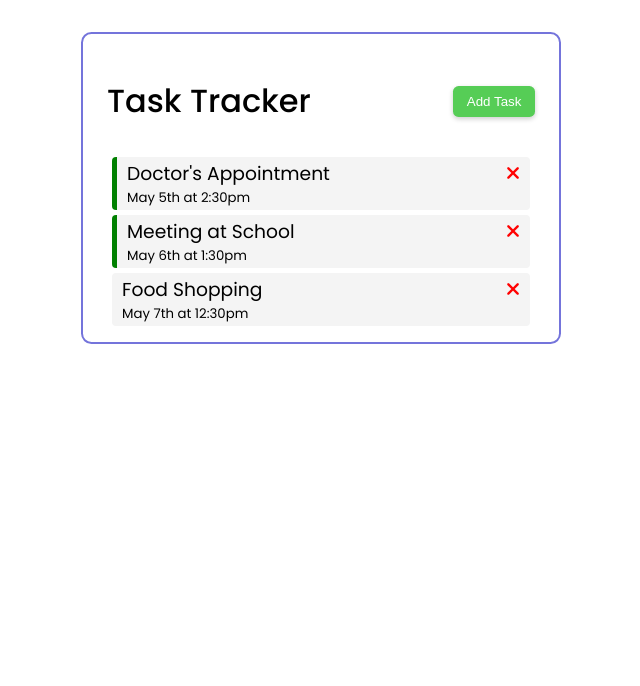
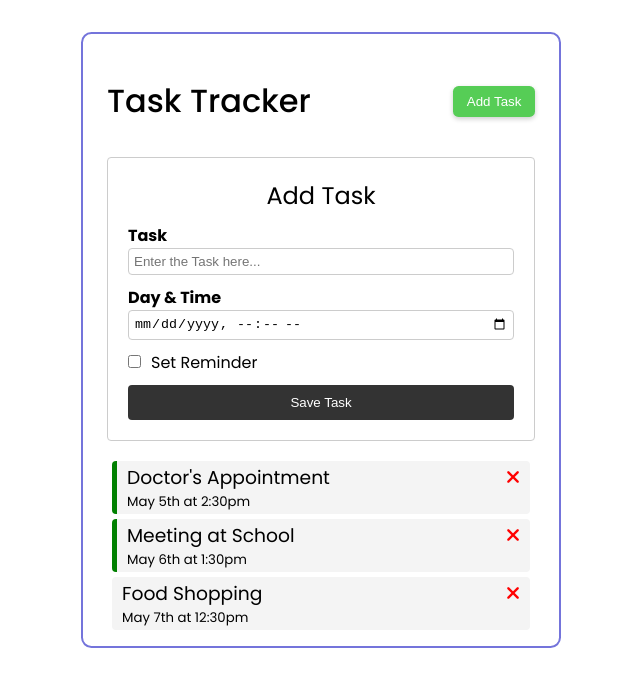
Before and after one commit to tsegaye27/task-tracker, a Vue app: page / in a window 1280 px wide. Shown: the top 686 px of the page, without its empty margins (319-959 px from the left). Built offline with nearby package versions, Linux system fonts and the light colour scheme.

Commit message:
chore: Add AddTask component for task creation

```diff
--- a/src/App.vue
+++ b/src/App.vue
@@ -1,16 +1,6 @@
-<template>
-  <div class="container">
-    <Header title="Task Tracker" />
-    <Tasks
-      :tasks="tasks"
-      :onDelete="onDelete"
-      :toggleReminder="toggleReminder"
-    />
-  </div>
-</template>
-
 <script setup lang="ts">
 import { ref } from "vue";
+import AddTask from "./components/AddTask.vue";
 import Header from "./components/Header.vue";
 import Tasks from "./components/Tasks.vue";
 import type { TaskProps } from "./types/TaskProps";
@@ -47,6 +37,17 @@ const toggleReminder = (id: number) => {
   );
 };
 </script>
+<template>
+  <div class="container">
+    <Header title="Task Tracker" />
+    <AddTask />
+    <Tasks
+      :tasks="tasks"
+      :onDelete="onDelete"
+      :toggleReminder="toggleReminder"
+    />
+  </div>
+</template>
 
 <style scoped>
 .container {
--- /dev/null
+++ b/src/components/AddTask.vue
@@ -0,0 +1,107 @@
+<script setup>
+import { ref, defineEmits } from "vue";
+import { useToast } from "vue-toastification";
+import { format } from "date-fns";
+
+const toast = useToast();
+
+const text = ref("");
+const day = ref(null);
+const reminder = ref(false);
+
+const onSubmit = () => {
+  if (!text.value || !day.value) {
+    toast.error("Please fill in all fields");
+  } else {
+    const formattedDay = format(day.value, "MMMM do', at' h:mma"); // Format datetime
+
+    const newTask = {
+      id: Math.floor(Math.random() * 10000) + 1,
+      text: text.value,
+      day: formattedDay,
+      reminder: reminder.value,
+    };
+    console.log(newTask);
+
+    text.value = "";
+    day.value = null;
+    reminder.value = false;
+  }
+};
+</script>
+
+<template>
+  <form @submit.prevent="onSubmit" class="add-form">
+    <h2>Add Task</h2>
+    <div class="form-control">
+      <label>Task</label>
+      <input
+        type="text"
+        name="text"
+        v-model="text"
+        placeholder="Enter the Task here..."
+      />
+    </div>
+    <div class="form-control">
+      <label>Day & Time</label>
+      <input
+        type="datetime-local"
+        v-model="day"
+        name="day"
+        placeholder="Add Day & Time"
+      />
+    </div>
+    <div class="form-control-check">
+      <input type="checkbox" name="reminder" v-model="reminder" />
+      <label>Set Reminder</label>
+    </div>
+    <input type="submit" value="Save Task" class="btn btn-block" />
+  </form>
+</template>
+
+<style scoped>
+.add-form {
+  margin: 20px 0;
+  padding: 20px;
+  border: 1px solid #ccc;
+  border-radius: 4px;
+}
+
+h2 {
+  text-align: center;
+}
+
+.form-control {
+  margin: 10px 0;
+}
+
+.form-control label {
+  display: block;
+  font-weight: bold;
+}
+
+.form-control input {
+  width: 100%;
+  padding: 5px;
+  border: 1px solid #ccc;
+  border-radius: 4px;
+  outline: none;
+}
+
+.form-control-check input {
+  width: auto;
+  margin-right: 10px;
+}
+
+.btn {
+  display: block;
+  width: 100%;
+  padding: 10px;
+  margin-top: 10px;
+  background: #333;
+  color: #fff;
+  border: none;
+  border-radius: 4px;
+  cursor: pointer;
+}
+</style>
```
